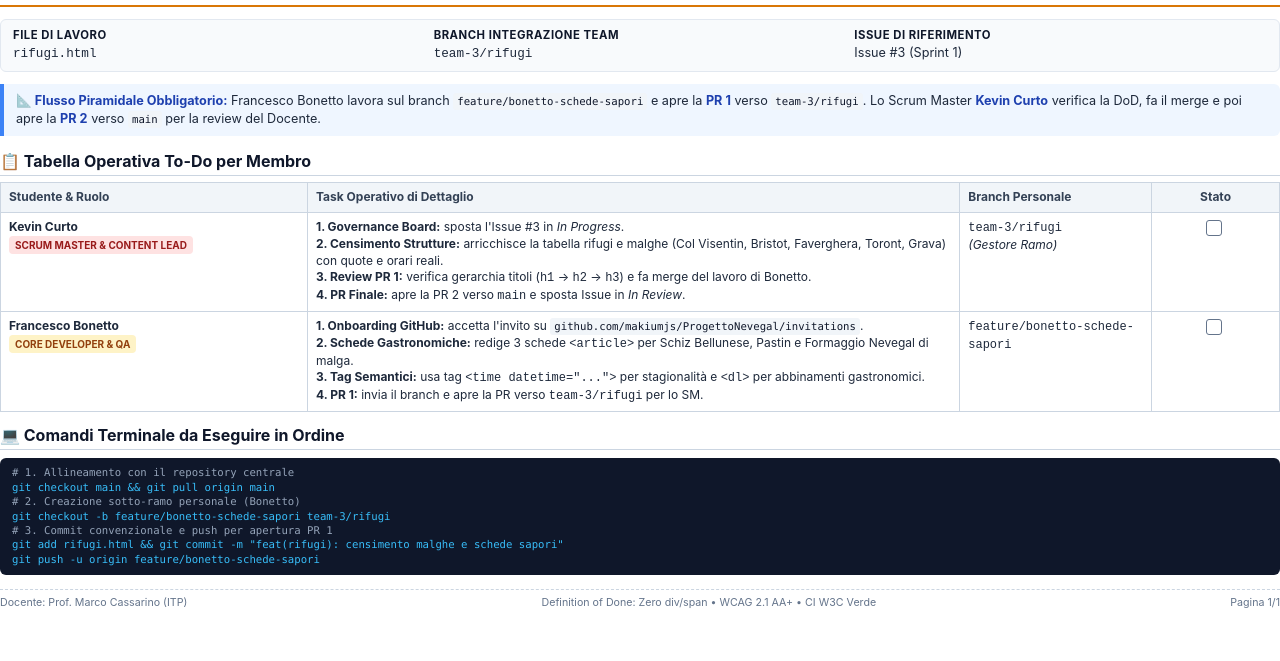
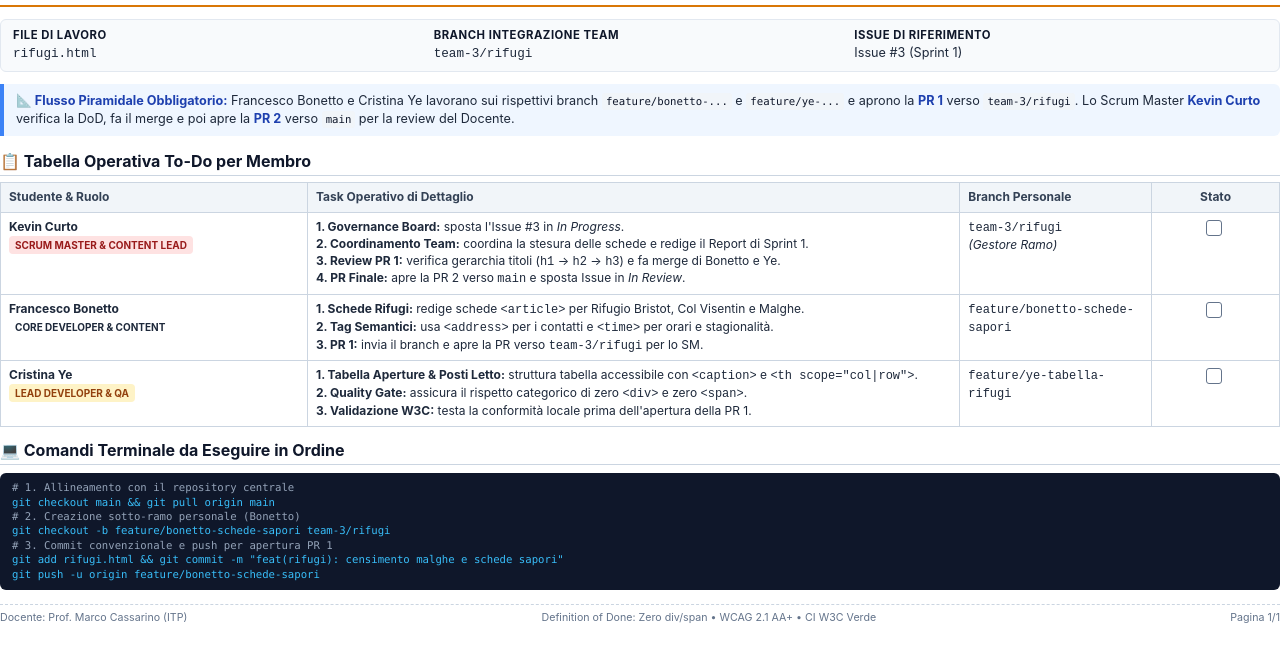
Before and after one commit to makiumjs/ProgettoNevegal, a plain HTML site: page docs/pdf-team/scheda-team3.html in a window 1280 px wide. Shown: the part 57-718 px from the top of the page. Drawn offline with Linux system fonts and the light colour scheme.

Commit message:
docs(teams): riorganizzazione a 3 Feature Team (3-4-3) e consolidamento pagina info su main

```diff
--- a/docs/pdf-team/scheda-team3.html
+++ b/docs/pdf-team/scheda-team3.html
@@ -176,7 +176,7 @@
   </div>
 
   <div class="pyramid-alert">
-    <strong>📐 Flusso Piramidale Obbligatorio:</strong> Francesco Bonetto lavora sul branch <span class="code-box">feature/bonetto-schede-sapori</span> e apre la <strong>PR 1</strong> verso <span class="code-box">team-3/rifugi</span>. Lo Scrum Master <strong>Kevin Curto</strong> verifica la DoD, fa il merge e poi apre la <strong>PR 2</strong> verso <span class="code-box">main</span> per la review del Docente.
+    <strong>📐 Flusso Piramidale Obbligatorio:</strong> Francesco Bonetto e Cristina Ye lavorano sui rispettivi branch <span class="code-box">feature/bonetto-...</span> e <span class="code-box">feature/ye-...</span> e aprono la <strong>PR 1</strong> verso <span class="code-box">team-3/rifugi</span>. Lo Scrum Master <strong>Kevin Curto</strong> verifica la DoD, fa il merge e poi apre la <strong>PR 2</strong> verso <span class="code-box">main</span> per la review del Docente.
   </div>
 
   <h2>📋 Tabella Operativa To-Do per Membro</h2>
@@ -197,8 +197,8 @@
         </td>
         <td>
           <strong>1. Governance Board:</strong> sposta l'Issue #3 in <em>In Progress</em>.<br>
-          <strong>2. Censimento Strutture:</strong> arricchisce la tabella rifugi e malghe (Col Visentin, Bristot, Faverghera, Toront, Grava) con quote e orari reali.<br>
-          <strong>3. Review PR 1:</strong> verifica gerarchia titoli (<code>h1</code> &rarr; <code>h2</code> &rarr; <code>h3</code>) e fa merge del lavoro di Bonetto.<br>
+          <strong>2. Coordinamento Team:</strong> coordina la stesura delle schede e redige il Report di Sprint 1.<br>
+          <strong>3. Review PR 1:</strong> verifica gerarchia titoli (<code>h1</code> &rarr; <code>h2</code> &rarr; <code>h3</code>) e fa merge di Bonetto e Ye.<br>
           <strong>4. PR Finale:</strong> apre la PR 2 verso <code>main</code> e sposta Issue in <em>In Review</em>.
         </td>
         <td><code>team-3/rifugi</code><br><em>(Gestore Ramo)</em></td>
@@ -207,15 +207,27 @@
       <tr>
         <td>
           <strong>Francesco Bonetto</strong><br>
-          <span class="badge-role role-qa">Core Developer &amp; QA</span>
+          <span class="badge-role role-prod">Core Developer &amp; Content</span>
         </td>
         <td>
-          <strong>1. Onboarding GitHub:</strong> accetta l'invito su <span class="code-box">github.com/makiumjs/ProgettoNevegal/invitations</span>.<br>
-          <strong>2. Schede Gastronomiche:</strong> redige 3 schede <code>&lt;article&gt;</code> per Schiz Bellunese, Pastin e Formaggio Nevegal di malga.<br>
-          <strong>3. Tag Semantici:</strong> usa tag <code>&lt;time datetime="..."&gt;</code> per stagionalità e <code>&lt;dl&gt;</code> per abbinamenti gastronomici.<br>
-          <strong>4. PR 1:</strong> invia il branch e apre la PR verso <code>team-3/rifugi</code> per lo SM.
+          <strong>1. Schede Rifugi:</strong> redige schede <code>&lt;article&gt;</code> per Rifugio Bristot, Col Visentin e Malghe.<br>
+          <strong>2. Tag Semantici:</strong> usa <code>&lt;address&gt;</code> per i contatti e <code>&lt;time&gt;</code> per orari e stagionalità.<br>
+          <strong>3. PR 1:</strong> invia il branch e apre la PR verso <code>team-3/rifugi</code> per lo SM.
         </td>
         <td><code>feature/bonetto-schede-sapori</code></td>
+        <td style="text-align: center;"><div class="check-box"></div></td>
+      </tr>
+      <tr>
+        <td>
+          <strong>Cristina Ye</strong><br>
+          <span class="badge-role role-qa">Lead Developer &amp; QA</span>
+        </td>
+        <td>
+          <strong>1. Tabella Aperture &amp; Posti Letto:</strong> struttura tabella accessibile con <code>&lt;caption&gt;</code> e <code>&lt;th scope="col|row"&gt;</code>.<br>
+          <strong>2. Quality Gate:</strong> assicura il rispetto categorico di zero <code>&lt;div&gt;</code> e zero <code>&lt;span&gt;</code>.<br>
+          <strong>3. Validazione W3C:</strong> testa la conformità locale prima dell'apertura della PR 1.
+        </td>
+        <td><code>feature/ye-tabella-rifugi</code></td>
         <td style="text-align: center;"><div class="check-box"></div></td>
       </tr>
     </tbody>
```
Also changed, not shown: docs/pdf-team/scheda-team2.html (+15 -2 lines), 9 other files.
